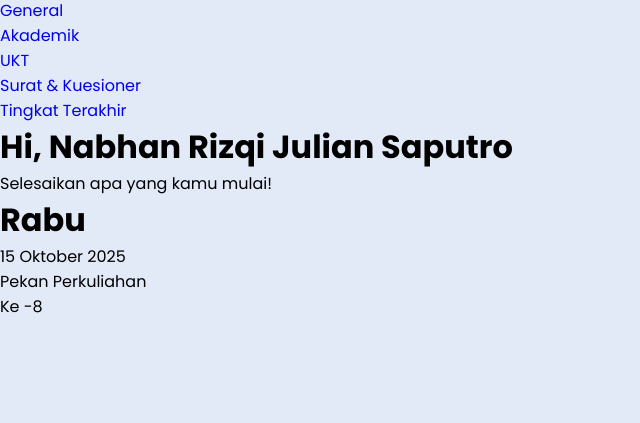
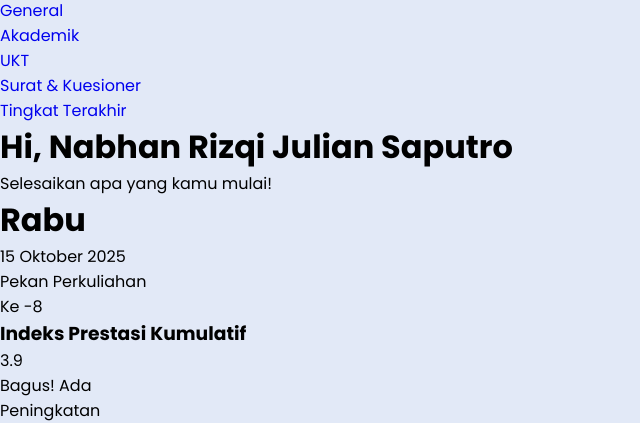
Before and after one commit to rzjuliannofficial/Quiz-1_Desprog-ReDesign-Siakad, a PHP site: page /Beranda.php in a window 1280 px wide. Shown: the part 531-954 px from the top of the page, without its empty margins (0-640 px from the left). Before the commit the page ends 844 px from the top, so only its background shows below. Run offline with PHP 8.4, Linux system fonts and the light colour scheme.

Commit message:
add dasboard-1 include card ipk

```diff
--- a/Beranda.php
+++ b/Beranda.php
@@ -114,7 +114,20 @@
                     </div>
                 </div>
             </div>
+            <!-- Bagian body main -->
+            <div class="body">
+                <div class="dasboard-1">
+                    <div class="card ipk">
+                      <h3>Indeks Prestasi Kumulatif</h3>
+                      <div class="value">
+                          <p class="nilai">3.9</p>
+                          <p class="keterangan">Bagus! Ada <br>Peningkatan</p>
+                      </div>
+                    </div>
+                </div>
 
+
+            </div>
 
         </div>
     </div>
```
